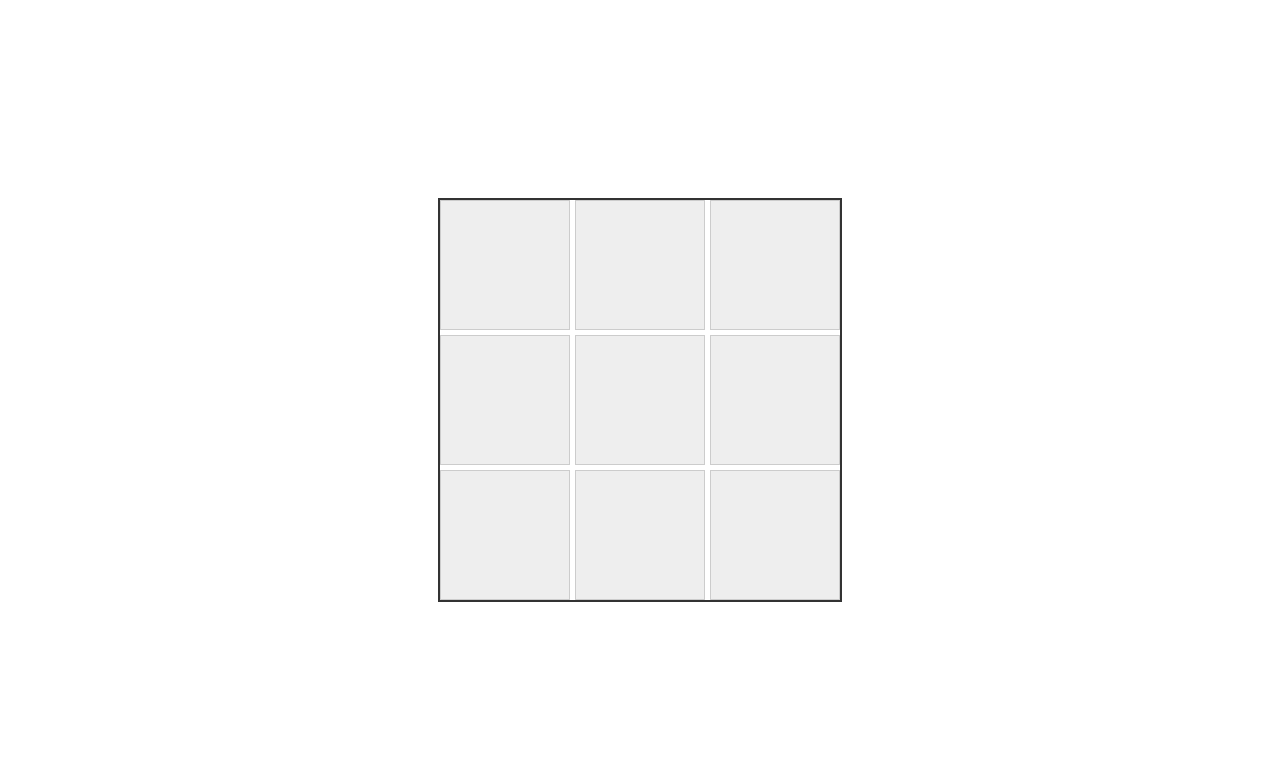
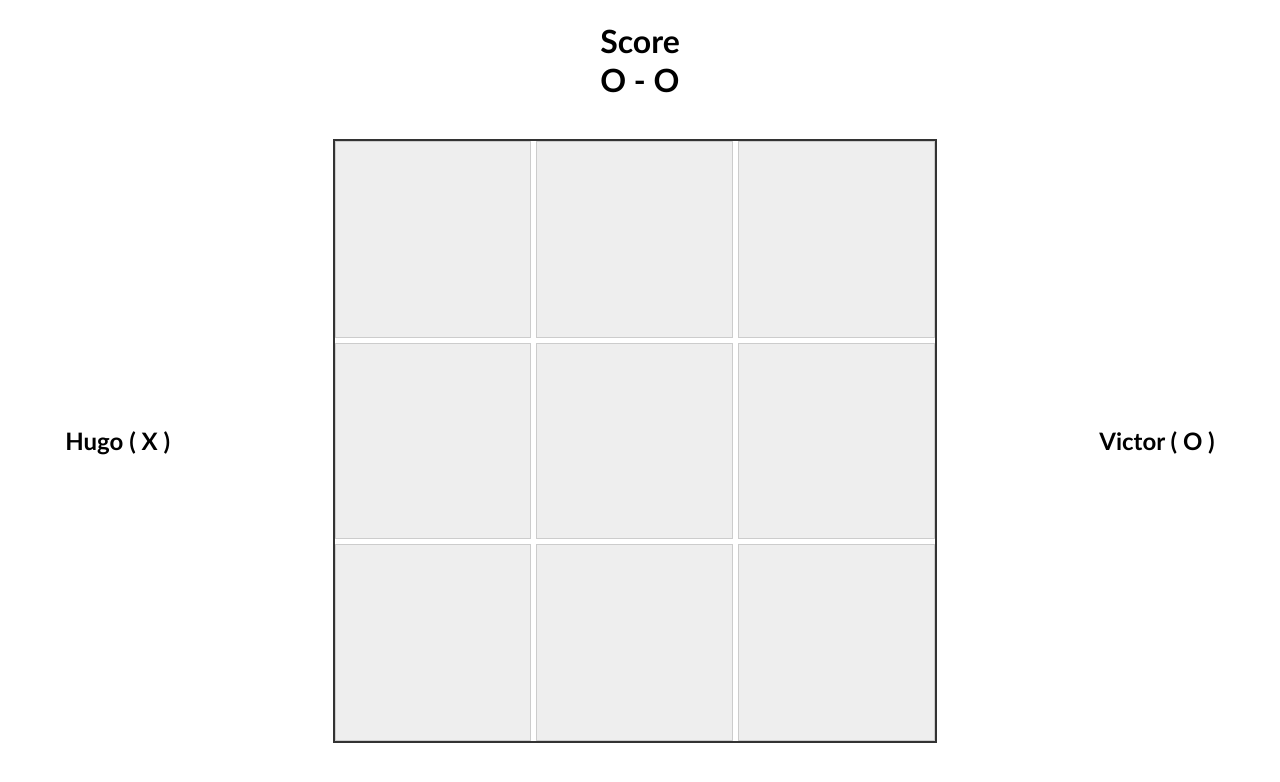
Before and after one commit to hugo-coisne/tic-tac-toe, a plain HTML site: page index.html in a window 1280 px wide. Drawn offline with Linux system fonts and the light colour scheme.

Commit message:
plain interface, ready for game implementation

```diff
--- a/index.html
+++ b/index.html
@@ -8,7 +8,32 @@
     <script src="script.js" defer></script>
   </head>
   <body>
-    <div id="gameboardContainer">
+    <div id="gameContainer">
+    <div id="scoreContainer">
+      <div id="scoreDisplay">
+        <h1>Score
+        <div id="scoreValue">
+          <div class="playerScore" id="player1score">O</div>
+          -
+          <div class="playerScore" id="player2score">O</div>
+        </div>
+      </div>
+    </h1>
+    </div>
+    <div id="hud">
+      <div id="player1display" class="playerDisplay">
+        <h2 class="playerName">
+          Hugo (
+          <div class="playerChar">X</div>
+          )
+        </h2>
+        <!-- <div class="scoreContainer">
+          <div class="scoreLabel">
+            Score :
+            <div class="playerScore">O</div>
+          </div>
+        </div>-->
+      </div>
       <div id="gameboard">
         <div class="cell"></div>
         <div class="cell"></div>
@@ -20,6 +45,20 @@
         <div class="cell"></div>
         <div class="cell"></div>
       </div>
+      <div id="player2display" class="playerDisplay">
+        <h2 class="playerName">
+          Victor (
+          <div class="playerChar">O</div>
+          )
+        </h2>
+        <!--<div class="scoreContainer">
+          <div class="scoreLabel">
+            Score :
+            <div class="playerScore">O</div>
+          </div>-->
+        </div>
+      </div>
     </div>
+  </div>
   </body>
 </html>
--- a/style.css
+++ b/style.css
@@ -3,16 +3,17 @@ body {
   width: 100%;
   margin: 0;
   padding: 0;
+  height: 100vh;
+  font-family: Calibri, Arial, Helvetica, sans-serif;
 }
 
-#gameboardContainer {
-  display: flex;
-  justify-content: center;
-  align-items: center;
-  height: 100vh; /* Ensure the body takes up the full height of the viewport */
-  width: 100%;
-  margin: 0; /* Remove default margin */
-  position: fixed;
+#gameContainer {
+    /* filter: blur(3px); */
+    transition: filter 1s;
+}
+
+.blurry {
+    filter: blur(3px);
 }
 
 #gameboard {
@@ -21,11 +22,38 @@ body {
   grid-template-rows: repeat(3, 1fr);
   gap: 5px; /* Adjust this value to add spacing between cells */
   aspect-ratio: 1 / 1;
-  height: 50%; /* Adjust the height of the gameboard */
+  width: 90%; /* Adjust the height of the gameboard */
   border: 2px solid #333; /* Add border for visual clarity */
+  max-width: 600px;
 }
 
 .cell {
   background-color: #eee; /* Add background color for cells */
   border: 1px solid #ccc; /* Add border for cells */
 }
+
+#hud {
+  display: flex;
+  flex-direction: column;
+  justify-content: space-around;
+  align-items: center;
+  gap: 2em;
+  width: 100%;
+  height: 80vh;
+}
+
+#scoreContainer {
+  display: flex;
+  justify-content: center;
+}
+
+.playerChar,
+.playerScore {
+  display: inline;
+}
+
+@media (width >=1000px) {
+  #hud {
+    flex-direction: row;
+  }
+}
```
